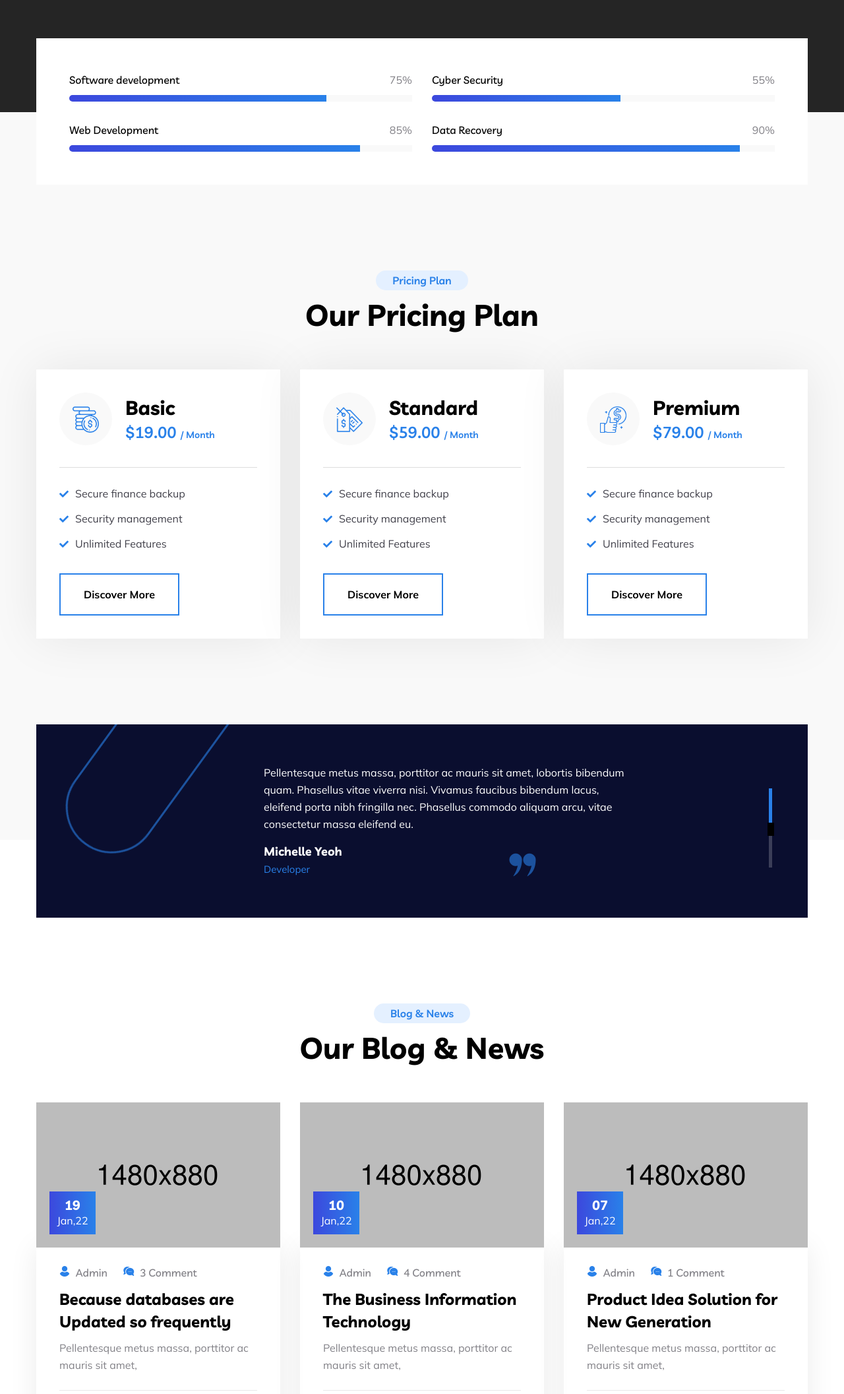
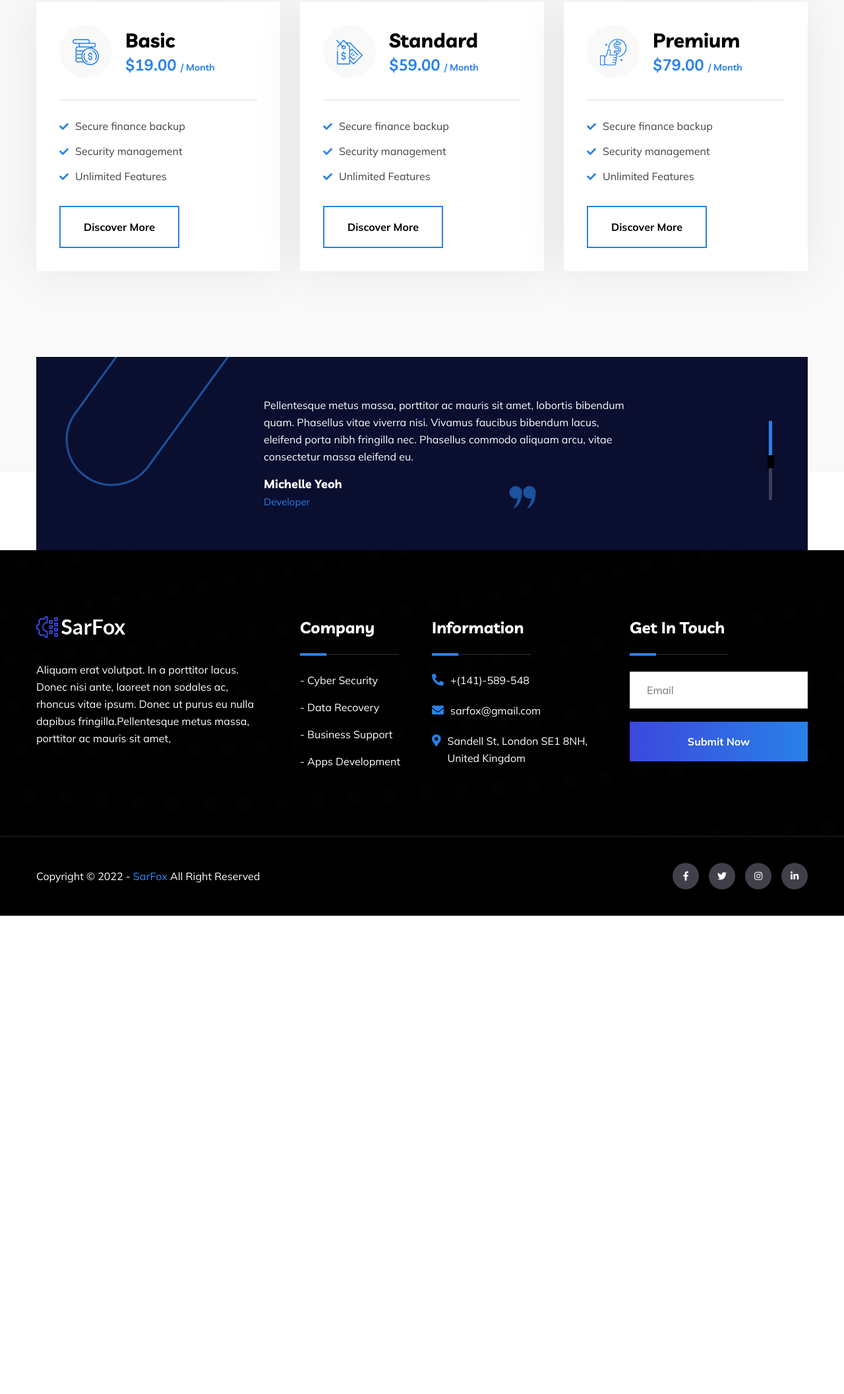
Before and after one commit to motomeru/GenesysTechnology, a plain HTML site: page index.html in a window 1280 px wide. Shown: the part 5105-7218 px from the top of the page at 66% size. After the commit the page ends 6493 px from the top, so only its background shows below. Drawn offline with Linux system fonts and the light colour scheme; files whose address does not match are found by name.

Commit message:
new website

```diff
--- a/index.html
+++ b/index.html
@@ -546,72 +546,7 @@
 		</div>
 	</div>
 	<!-- Why Choose Ua Area End -->
-	<!-- Skill Area Start -->
-	<div class="skill__area section-padding pb-0" data-background="assets/img/skill.jpg">
-		<div class="container">
-			<div class="row align-items-center">
-				<div class="col-xl-8 col-lg-8 col-md-9 lg-mb-40">
-					<div class="skill__area-title">
-						<h2 class="mb-35">Skill Standards for Information Technology.</h2>
-						<a class="theme-banner-btn" href="services.html">Discover More</a>
-					</div>
-				</div>
-				<div class="col-xl-4 col-lg-4 col-md-3">
-					<div class="skill__area-play"> <a class="skill__area-video-icon video-popup" href="https://www.youtube.com/watch?v=0WC-tD-njcA"><span></span></a>
-					</div>
-				</div>
-			</div>
-			<div class="skilbar__area-box p-relative">
-				<div class="row">
-					<div class="col-xl-6 col-lg-6 col-md-6">
-						<div class="skilbar__area-item mb-30">
-							<div class="skilbar__area-content">
-								<h5>Software development</h5>
-								<span class="skilbar__area-count">
-                                <span class="counter">75</span>%</span>
-							</div>
-							<div class="skilbar__area-inner">
-								<div class="skilbar__area-bar" data-width="75"></div>
-							</div>
-						</div>
-						<div class="skilbar__area-item md-mb-30">
-							<div class="skilbar__area-content">
-								<h5>Web Development</h5>
-								<span class="skilbar__area-count">
-                                <span class="counter">85</span>%</span>
-							</div>
-							<div class="skilbar__area-inner">
-								<div class="skilbar__area-bar" data-width="85"></div>
-							</div>
-						</div>
-					</div>
-					<div class="col-xl-6 col-lg-6 col-md-6">
-						<div class="skilbar__area-item mb-30">
-							<div class="skilbar__area-content">
-								<h5>Cyber Security</h5>
-								<span class="skilbar__area-count">
-                                <span class="counter">55</span>%</span>
-							</div>
-							<div class="skilbar__area-inner">
-								<div class="skilbar__area-bar" data-width="55"></div>
-							</div>
-						</div>
-						<div class="skilbar__area-item">
-							<div class="skilbar__area-content">
-								<h5>Data Recovery</h5>
-								<span class="skilbar__area-count">
-                                <span class="counter">90</span>%</span>
-							</div>
-							<div class="skilbar__area-inner">
-								<div class="skilbar__area-bar" data-width="90"></div>
-							</div>
-						</div>
-					</div>
-				</div>
-			</div>
-		</div>
-	</div>
-	<!-- Skill Area End -->
+
 	<!-- Pricing Area Start -->
 	<div class="pricing__area">
 		<div class="container">
@@ -740,79 +675,6 @@
 		</div>
 	</div>
 	<!-- Testimonial Area End -->
-	<!-- Blog Area Start -->
-	<div class="blog__area section-padding">
-		<div class="container">
-			<div class="row">
-				<div class="col-xl-12 col-lg-12">
-					<div class="blog__area-title section-title">
-						<p class="section-top">Blog & News</p>
-						<h2>Our Blog & News</h2>
-					</div>
-				</div>
-			</div>
-			<div class="row">
-				<div class="col-xl-4 col-lg-6 xl-mb-30">
-					<div class="blog__area-item">
-						<div class="blog__area-image">
-							<img src="assets/img/blog-2.jpg" alt="">
-							<div class="blog__area-date">
-								<h3>19</h3>
-								<p>Jan,22</p>
-							</div>
-						</div>
-						<div class="blog__area-content">
-							<ul>
-								<li><i class="flaticon-user"></i> Admin</li>
-								<li><i class="flaticon-bubble-chat"></i> 3 Comment</li>
-							</ul>
-							<h3><a href="blog-single.html">Because databases are Updated so frequently</a></h3>
-							<p>Pellentesque metus massa, porttitor ac mauris sit amet,</p> <a href="blog-single.html">Read More</a>
-						</div>
-					</div>
-				</div>
-				<div class="col-xl-4 col-lg-6 lg-mb-30">
-					<div class="blog__area-item">
-						<div class="blog__area-image">
-							<img src="assets/img/blog-3.jpg" alt="">
-							<div class="blog__area-date">
-								<h3>10</h3>
-								<p>Jan,22</p>
-							</div>
-						</div>
-						<div class="blog__area-content">
-							<ul>
-								<li><i class="flaticon-user"></i> Admin</li>
-								<li><i class="flaticon-bubble-chat"></i> 4 Comment</li>
-							</ul>
-							<h3><a href="blog-single.html">The Business Information Technology</a></h3>
-							<p>Pellentesque metus massa, porttitor ac mauris sit amet,</p> <a href="blog-single.html">Read More</a>
-						</div>
-					</div>
-				</div>
-				<div class="col-xl-4 col-lg-6">
-					<div class="blog__area-item">
-						<div class="blog__area-image">
-							<img src="assets/img/blog-1.jpg" alt="">
-							<div class="blog__area-date">
-								<h3>07</h3>
-								<p>Jan,22</p>
-							</div>
-						</div>
-						<div class="blog__area-content">
-							<ul>
-								<li><i class="flaticon-user"></i> Admin</li>
-								<li><i class="flaticon-bubble-chat"></i> 1 Comment</li>
-							</ul>
-							<h3><a href="blog-single.html">Product Idea Solution for New Generation</a></h3>
-							<p>Pellentesque metus massa, porttitor ac mauris sit amet,</p> <a href="blog-single.html">Read More</a>
-						</div>
-					</div>
-				</div>
-			</div>
-		</div>
-	</div>
-	<!-- Blog Area End -->
 	<!-- Footer Area Start -->
 	<div class="footer__area pt-100 pb-100" data-background="assets/img/footer.png">
 		<div class="container">
```
